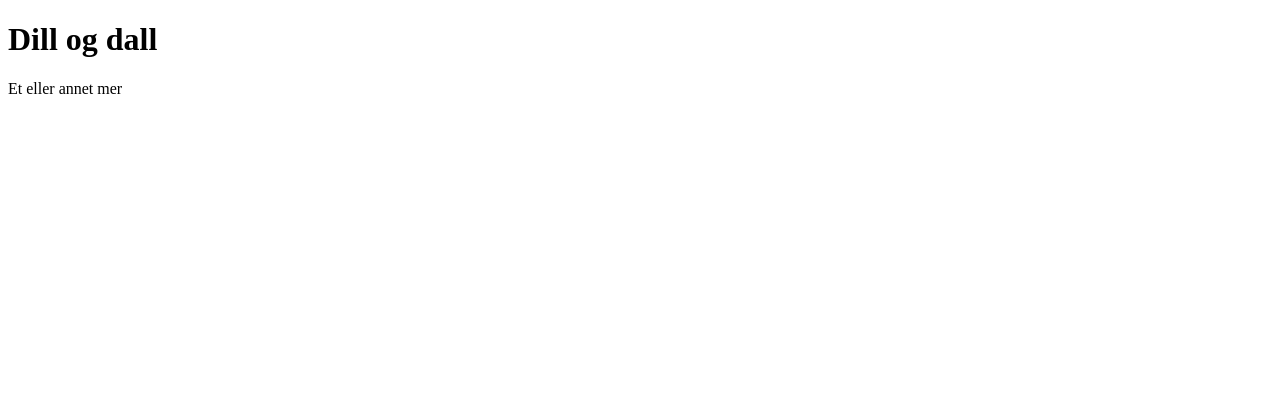
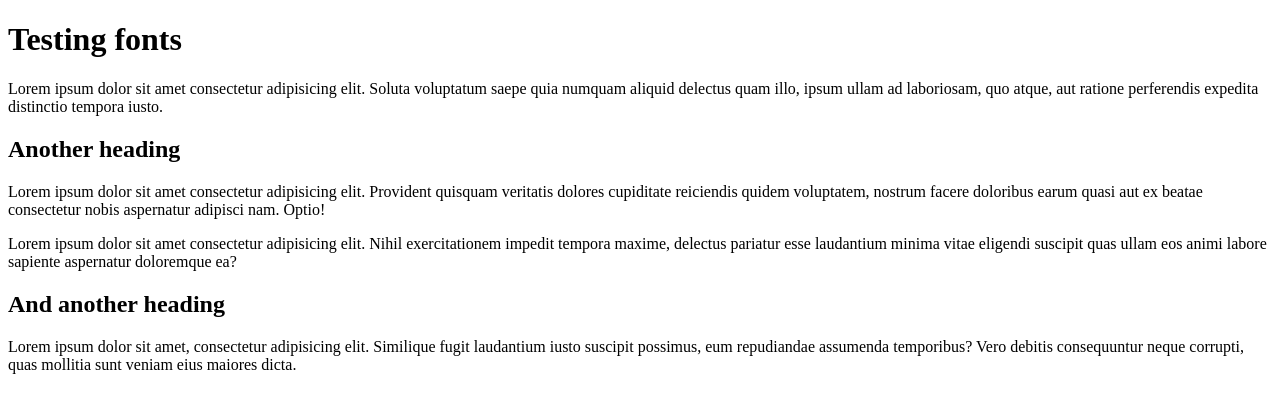
Before and after one commit to Noroff-FED-Campus-Assignments/bgo-23-html-101-mitthrawnuruodo, a plain HTML site: page index.html in a window 1280 px wide. Drawn offline with Linux system fonts and the light colour scheme.

Commit message:
Update index.html

```diff
--- a/index.html
+++ b/index.html
@@ -3,10 +3,15 @@
 <head>
     <meta charset="UTF-8">
     <meta name="viewport" content="width=device-width, initial-scale=1.0">
-    <title>Dill</title>
+    <title>Fonts</title>
 </head>
 <body>
-    <h1>Dill og dall</h1>
-    <p>Et eller annet mer</p>
+    <h1>Testing fonts</h1>
+    <p>Lorem ipsum dolor sit amet consectetur adipisicing elit. Soluta voluptatum saepe quia numquam aliquid delectus quam illo, ipsum ullam ad laboriosam, quo atque, aut ratione perferendis expedita distinctio tempora iusto.</p>
+    <h2>Another heading</h2>
+    <p>Lorem ipsum dolor sit amet consectetur adipisicing elit. Provident quisquam veritatis dolores cupiditate reiciendis quidem voluptatem, nostrum facere doloribus earum quasi aut ex beatae consectetur nobis aspernatur adipisci nam. Optio!</p>
+    <p>Lorem ipsum dolor sit amet consectetur adipisicing elit. Nihil exercitationem impedit tempora maxime, delectus pariatur esse laudantium minima vitae eligendi suscipit quas ullam eos animi labore sapiente aspernatur doloremque ea?</p>
+    <h2>And another heading</h2>
+    <p>Lorem ipsum dolor sit amet, consectetur adipisicing elit. Similique fugit laudantium iusto suscipit possimus, eum repudiandae assumenda temporibus? Vero debitis consequuntur neque corrupti, quas mollitia sunt veniam eius maiores dicta.</p>
 </body>
 </html>
```
